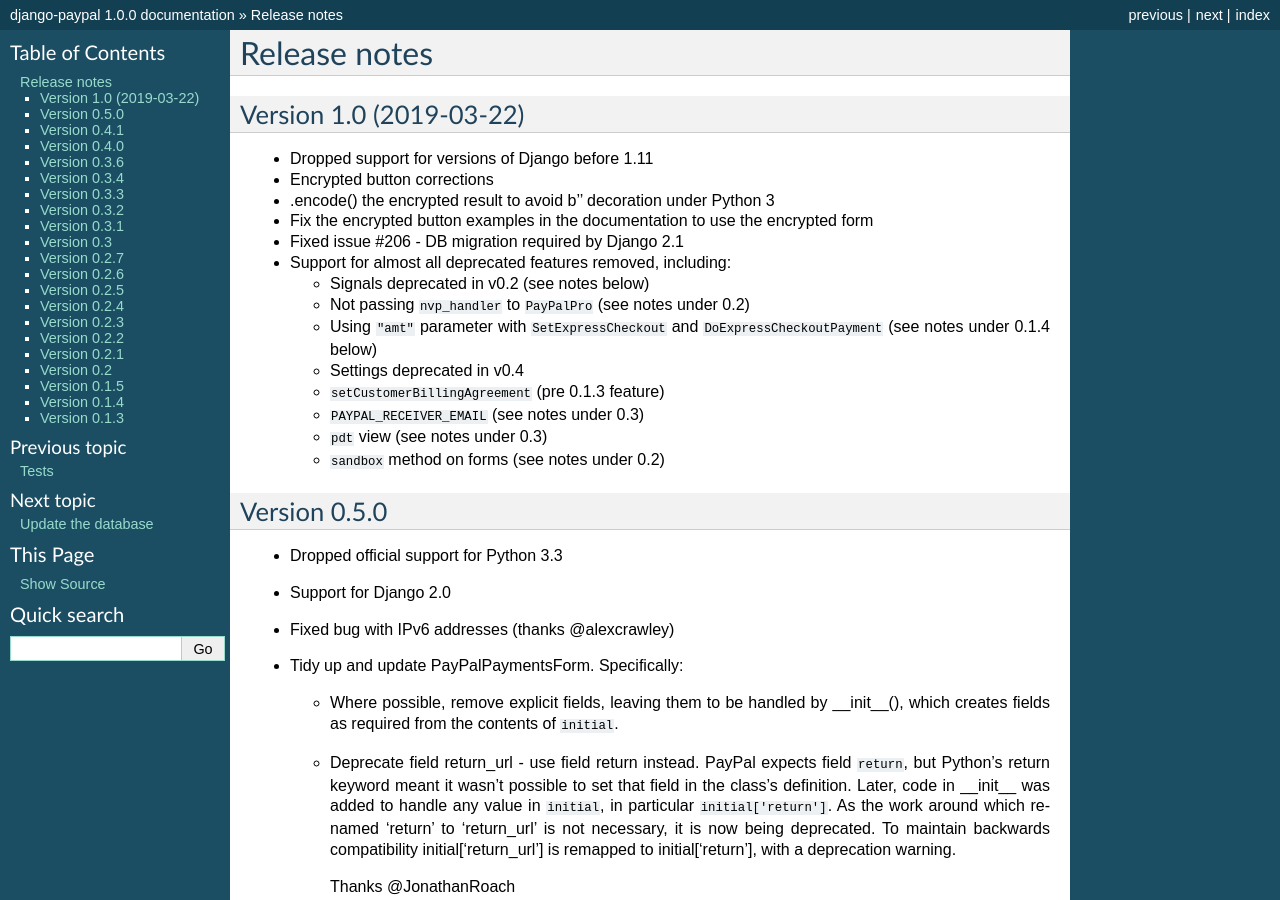
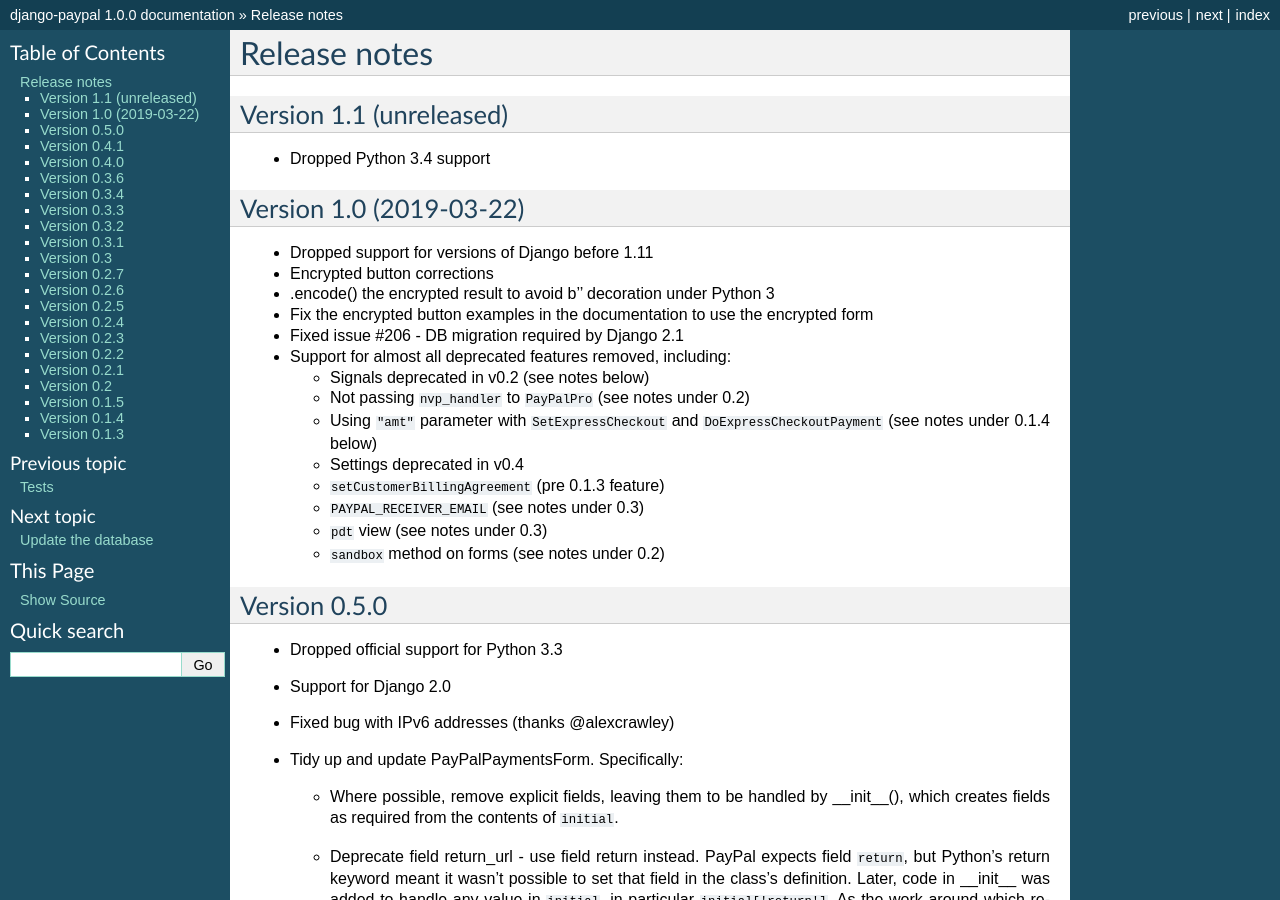
Before and after one commit to spookylukey/django-paypal, a Sphinx documentation site: the page built from docs/release_notes.rst, in a window 1280 px wide and 900 px high. Built offline with Sphinx 7.4.7, drawn with Linux system fonts in a browser that asks for light colours.

```diff
--- a/docs/release_notes.rst
+++ b/docs/release_notes.rst
@@ -2,6 +2,10 @@
  Release notes
 ===============
 
+Version 1.1 (unreleased)
+------------------------
+
+* Dropped Python 3.4 support
 
 Version 1.0 (2019-03-22)
 ------------------------
--- a/requirements-test.txt
+++ b/requirements-test.txt
@@ -1,5 +1,7 @@
+mock==1.0.1;python_version<'3'
+enum34==1.1.6;python_version<'3'
+ipaddress==1.0.19;python_version<'3'
 six>=1.4.1
-mock==1.0.1;python_version<'3'
 requests>2.18
 cffi>1.11
 cryptography>2.1
```
Also changed, not shown: 1 other file.
